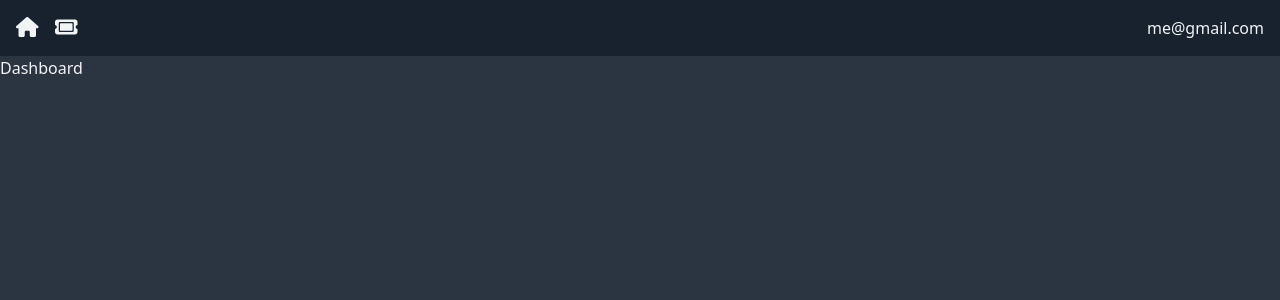
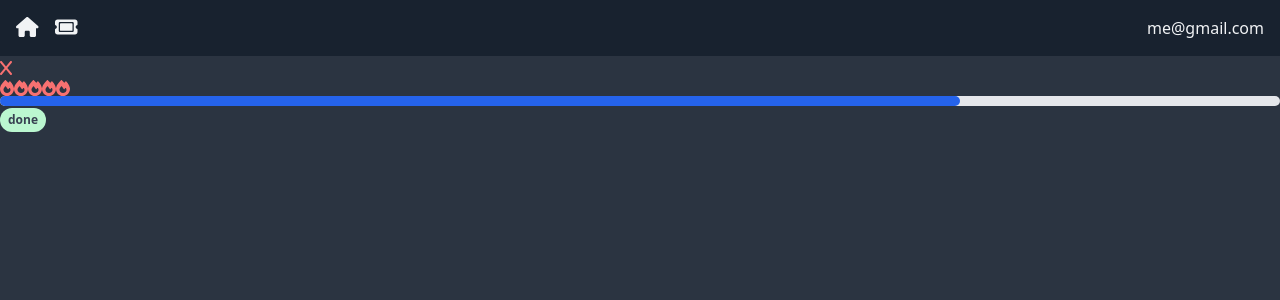
Before and after one commit to manitapaudel/hand-me-tickets, a Next.js app: page / in a window 1280 px wide. Shown: the top 300 px of the page. Built offline with nearby package versions, Linux system fonts and the light colour scheme.

Commit message:
create and add inner components of the ticket card

```diff
--- /dev/null
+++ b/src/app/(components)/DeleteBlock/index.tsx
@@ -0,0 +1,17 @@
+import React from "react";
+
+import { FontAwesomeIcon } from "@fortawesome/react-fontawesome";
+import { faX } from "@fortawesome/free-solid-svg-icons";
+
+type Props = {};
+
+const DeleteBlock = (props: Props) => {
+  return (
+    <FontAwesomeIcon
+      icon={faX}
+      className="text-red-400 hover:text-red-200 hover:cursor-pointer"
+    />
+  );
+};
+
+export default DeleteBlock;
--- /dev/null
+++ b/src/app/(components)/PriorityDisplay/index.tsx
@@ -0,0 +1,19 @@
+import React from "react";
+import { faFire } from "@fortawesome/free-solid-svg-icons";
+import { FontAwesomeIcon } from "@fortawesome/react-fontawesome";
+
+type Props = {};
+
+const PriorityDisplay = (props: Props) => {
+  return (
+    <div className="flex justify-start align-baseline">
+      <FontAwesomeIcon icon={faFire} className="text-red-400" />
+      <FontAwesomeIcon icon={faFire} className="text-red-400" />
+      <FontAwesomeIcon icon={faFire} className="text-red-400" />
+      <FontAwesomeIcon icon={faFire} className="text-red-400" />
+      <FontAwesomeIcon icon={faFire} className="text-red-400" />
+    </div>
+  );
+};
+
+export default PriorityDisplay;
--- /dev/null
+++ b/src/app/(components)/ProgressDisplay/index.tsx
@@ -0,0 +1,16 @@
+import React from "react";
+
+type Props = {};
+
+const ProgressDisplay = (props: Props) => {
+  return (
+    <div className="w-full bg-gray-200 rounded-full h-2.5">
+      <div
+        className="bg-blue-600 h-2.5 rounded-full"
+        style={{ width: "75%" }}
+      ></div>
+    </div>
+  );
+};
+
+export default ProgressDisplay;
--- /dev/null
+++ b/src/app/(components)/StatusDisplay/index.tsx
@@ -0,0 +1,13 @@
+import React from "react";
+
+type Props = {};
+
+const StatusDisplay = (props: Props) => {
+  return (
+    <div className="inline-block rounded-full px-2 py-1 text-xs font-semibold text-gray-700 bg-green-200">
+      done
+    </div>
+  );
+};
+
+export default StatusDisplay;
--- /dev/null
+++ b/src/app/(components)/TicketCard/index.tsx
@@ -0,0 +1,21 @@
+import React from "react";
+
+import DeleteBlock from "../DeleteBlock";
+import PriorityDisplay from "../PriorityDisplay";
+import ProgressDisplay from "../ProgressDisplay";
+import StatusDisplay from "../StatusDisplay";
+
+type Props = {};
+
+const TicketCard = (props: Props) => {
+  return (
+    <div>
+      <DeleteBlock />
+      <PriorityDisplay />
+      <ProgressDisplay />
+      <StatusDisplay />
+    </div>
+  );
+};
+
+export default TicketCard;
--- a/src/app/page.tsx
+++ b/src/app/page.tsx
@@ -1,9 +1,14 @@
 import React from "react";
+import TicketCard from "./(components)/TicketCard";
 
 type Props = {};
 
 const Dashboard = (props: Props) => {
-  return <div>Dashboard</div>;
+  return (
+    <div>
+      <TicketCard />
+    </div>
+  );
 };
 
 export default Dashboard;
```
